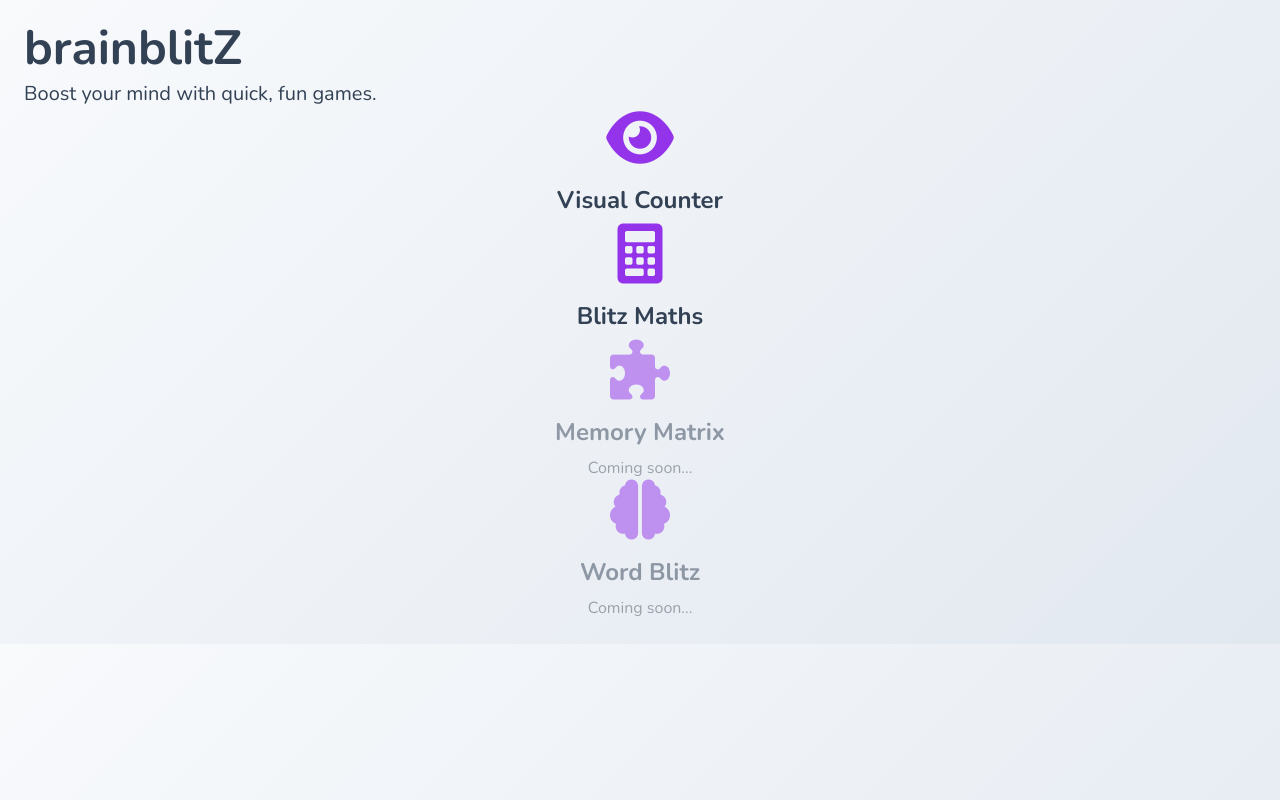
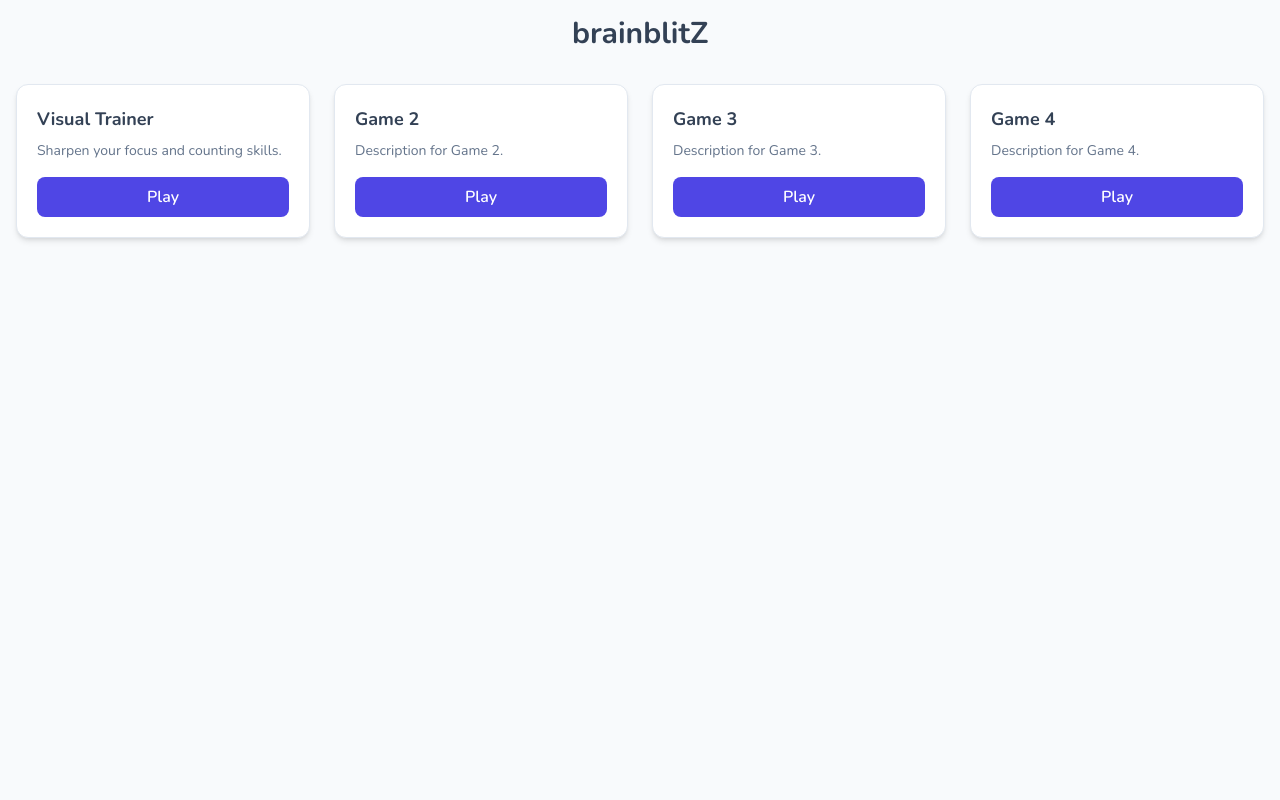
Before and after one commit to incert17/brainblitZ, a plain HTML site: page index.html in a window 1280 px wide. Drawn offline with nearby package versions, Linux system fonts and the light colour scheme.

Commit message:
fixing index page....

```diff
--- a/index.html
+++ b/index.html
@@ -1,71 +1,44 @@
 <!DOCTYPE html>
 <html lang="en">
 <head>
-    <meta charset="UTF-8" />
-    <meta name="viewport" content="width=device-width, initial-scale=1.0"/>
+    <meta charset="UTF-8">
+    <meta name="viewport" content="width=device-width, initial-scale=1.0">
     <title>brainblitZ</title>
     <script src="https://cdn.tailwindcss.com"></script>
     <link href="https://cdnjs.cloudflare.com/ajax/libs/font-awesome/6.0.0/css/all.min.css" rel="stylesheet">
     <style>
         @import url('https://fonts.googleapis.com/css2?family=Nunito:wght@400;600;700&display=swap');
-
         body {
             font-family: 'Nunito', sans-serif;
-            background: linear-gradient(135deg, #f8fafc 0%, #e2e8f0 100%);
+            background-color: #f8fafc;
             color: #334155;
-            user-select: none;
-        }
-
-        .card {
-            @apply bg-white p-6 rounded-lg shadow-lg hover:shadow-xl transition-shadow duration-300 mb-6 cursor-pointer;
-        }
-
-        .grid-container {
-            @apply grid grid-cols-1 md:grid-cols-2 gap-6;
-        }
-
-        .hero {
-            @apply text-center py-10 px-6 bg-gradient-to-r from-purple-600 to-indigo-700 text-white rounded-lg mb-8;
         }
     </style>
 </head>
-<body class="p-6">
-    <div class="hero">
-        <h1 class="text-5xl font-bold mb-2">brainblitZ</h1>
-        <p class="text-xl">Boost your mind with quick, fun games.</p>
-    </div>
-
-    <div id="gameCards" class="grid-container"></div>
+<body class="p-4">
+    <h1 class="text-3xl font-bold text-center mb-8 text-slate-700">brainblitZ</h1>
+    <div id="gamesContainer" class="grid grid-cols-1 sm:grid-cols-2 md:grid-cols-3 lg:grid-cols-4 gap-6"></div>
 
     <script>
         const games = [
-            { name: "Visual Counter", icon: "fa-eye", path: "games/viscount.html" },
-            { name: "Blitz Maths", icon: "fa-calculator", path: "games/bmaths.html" },
-            { name: "Memory Matrix", icon: "fa-puzzle-piece", path: "#", status: "coming soon" },
-            { name: "Word Blitz", icon: "fa-brain", path: "#", status: "coming soon" }
+            { name: "Visual Trainer", description: "Sharpen your focus and counting skills.", url: "games/viscount.html" },
+            { name: "Game 2", description: "Description for Game 2.", url: "#" },
+            { name: "Game 3", description: "Description for Game 3.", url: "#" },
+            { name: "Game 4", description: "Description for Game 4.", url: "#" }
+            // Add more games as needed
         ];
 
-        const container = document.getElementById("gameCards");
+        const gamesContainer = document.getElementById('gamesContainer');
+
         games.forEach(game => {
-            const card = document.createElement("a");
-            card.className = "card block";
-            card.href = game.path;
-            card.target = "_self"; // Load in same window
-
-            if (game.status === "coming soon") {
-                card.href = "#";
-                card.classList.add("opacity-50", "cursor-not-allowed");
-            }
-
+            const card = document.createElement('div');
+            card.className = 'bg-white rounded-xl shadow-md p-5 border border-slate-200 flex flex-col transition-all hover:shadow-lg';
             card.innerHTML = `
-                <div class="flex justify-center text-6xl text-purple-600 mb-4">
-                    <i class="fas ${game.icon}"></i>
-                </div>
-                <h2 class="text-2xl font-bold text-center mb-2">${game.name}</h2>
-                <p class="text-center text-gray-600">${game.status === "coming soon" ? "Coming soon..." : game.description || ""}</p>
+                <h3 class="font-bold text-lg text-slate-700 mb-2">${game.name}</h3>
+                <p class="text-slate-500 text-sm mb-4">${game.description}</p>
+                <a href="${game.url}" class="mt-auto px-4 py-2 bg-indigo-600 text-white rounded-lg text-center hover:bg-indigo-700 font-semibold">Play</a>
             `;
-
-            container.appendChild(card);
+            gamesContainer.appendChild(card);
         });
     </script>
 </body>
```
